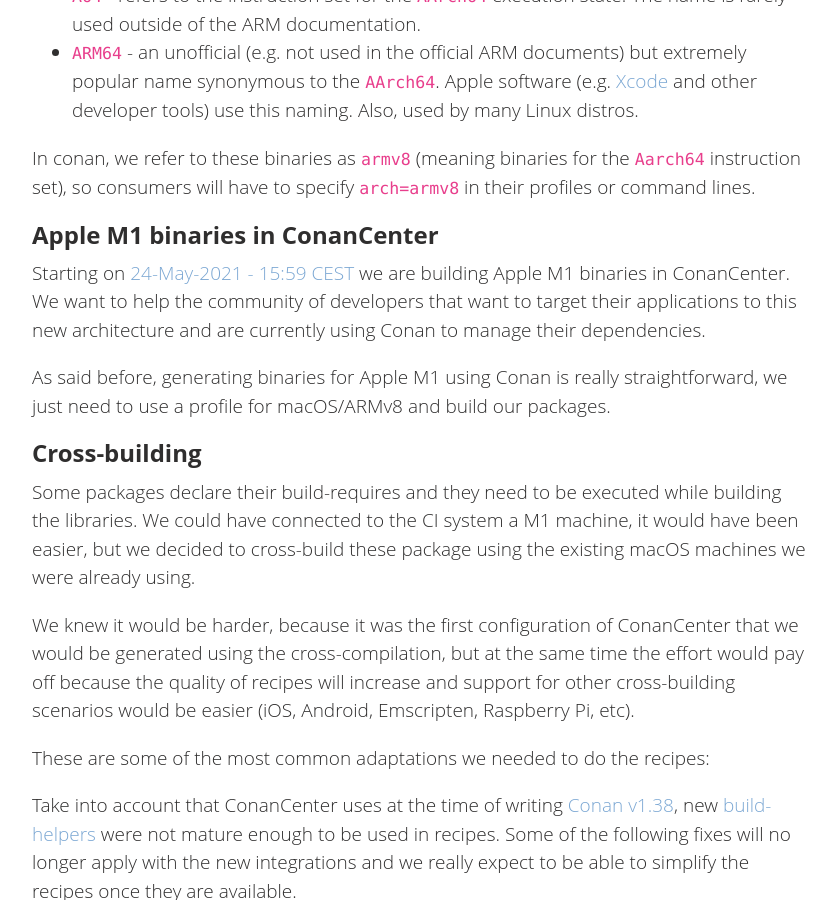
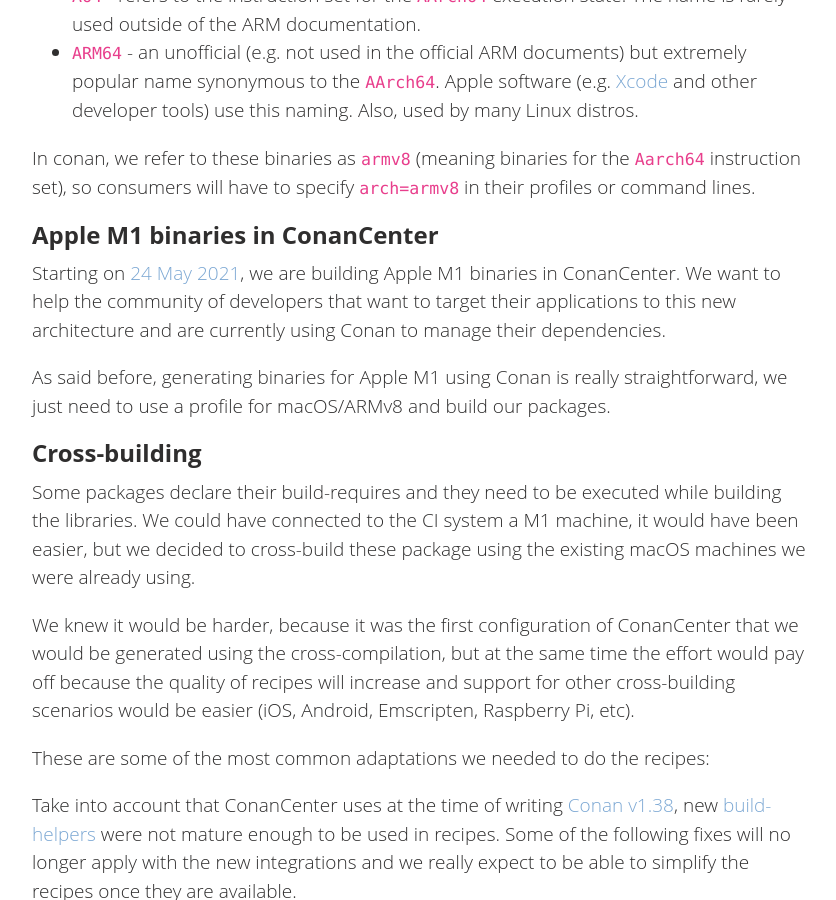
Before and after one commit to conan-io/conan-io.github.io, a Jekyll site: the page built from _posts/2021-09-06-m1.markdown, in a window 1280 px wide and 900 px high, scrolled down 1456 px. Shown: the whole window, without its empty margins (20-856 px from the left). Built offline with Jekyll 4.4.1, drawn with Linux system fonts in a browser that asks for light colours; comment, search, counter and statistics services are not loaded.

Commit message:
Update _posts/2021-09-06-m1.markdown
Co-authored-by: Carlos Zoido <mrgalleta@gmail.com>

```diff
--- a/_posts/2021-09-06-m1.markdown
+++ b/_posts/2021-09-06-m1.markdown
@@ -52,7 +52,7 @@ In conan, we refer to these binaries as `armv8` (meaning binaries for the `Aarch
 
 ## Apple M1 binaries in ConanCenter
 
-Starting on [24-May-2021 - 15:59 CEST](https://github.com/conan-io/conan-center-index/blob/master/docs/changelog.md#24-may-2021---1559-cest)
+Starting on [24 May 2021](https://github.com/conan-io/conan-center-index/blob/master/docs/changelog.md#24-may-2021---1559-cest),
  we are building Apple M1 binaries in ConanCenter. We want to help the community
  of developers that want to target their applications to this new architecture and
   are currently using Conan to manage their dependencies.
```
